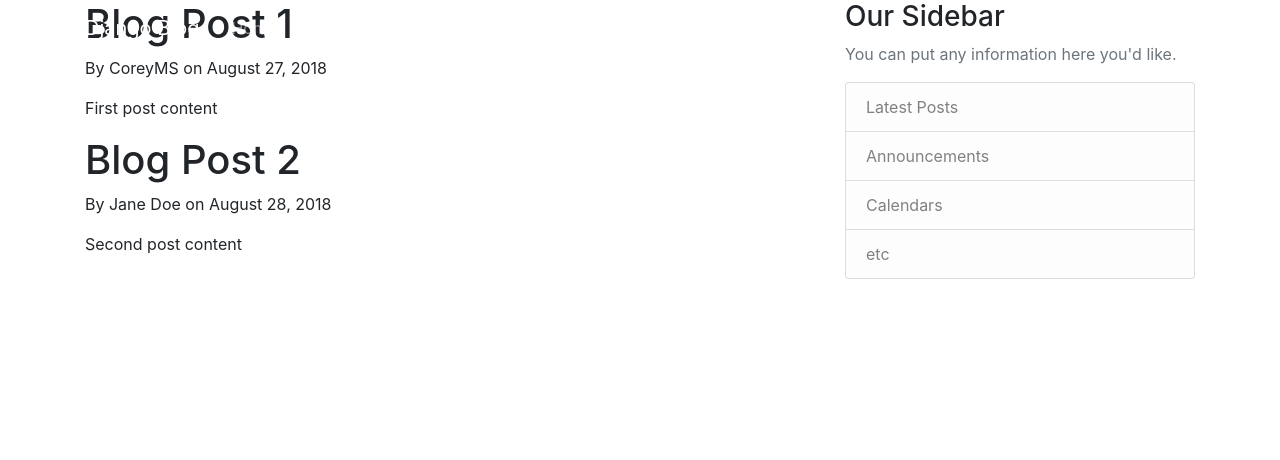
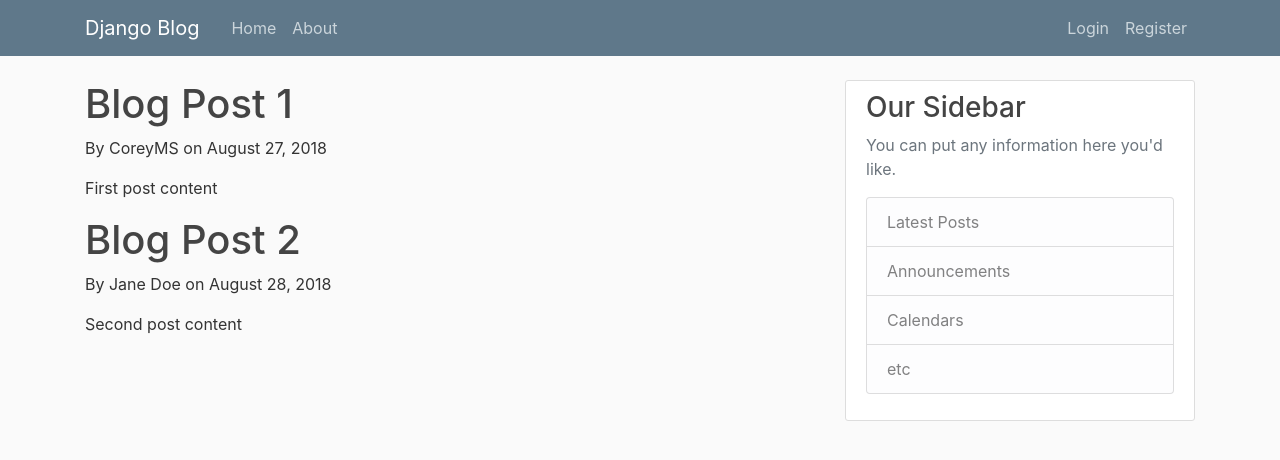
Before and after one commit to karamoldoevee/Django_Blog, a Django app: page / in a window 1280 px wide. Shown: the top 460 px of the page. Run offline with Django 3.2, Linux system fonts and the light colour scheme; some libraries are stand-ins or nearby versions.

Commit message:
Added changes to main.css

```diff
--- /dev/null
+++ b/source/blog/static/blog/main.css
@@ -0,0 +1,84 @@
+body {
+  background: #fafafa;
+  color: #333333;
+  margin-top: 5rem;
+}
+
+h1, h2, h3, h4, h5, h6 {
+  color: #444444;
+}
+
+ul {
+  margin: 0;
+}
+
+.bg-steel {
+  background-color: #5f788a;
+}
+
+.site-header .navbar-nav .nav-link {
+  color: #cbd5db;
+}
+
+.site-header .navbar-nav .nav-link:hover {
+  color: #ffffff;
+}
+
+.site-header .navbar-nav .nav-link.active {
+  font-weight: 500;
+}
+
+.content-section {
+  background: #ffffff;
+  padding: 10px 20px;
+  border: 1px solid #dddddd;
+  border-radius: 3px;
+  margin-bottom: 20px;
+}
+
+.article-title {
+  color: #444444;
+}
+
+a.article-title:hover {
+  color: #428bca;
+  text-decoration: none;
+}
+
+.article-content {
+  white-space: pre-line;
+}
+
+.article-img {
+  height: 65px;
+  width: 65px;
+  margin-right: 16px;
+}
+
+.article-metadata {
+  padding-bottom: 1px;
+  margin-bottom: 4px;
+  border-bottom: 1px solid #e3e3e3
+}
+
+.article-metadata a:hover {
+  color: #333;
+  text-decoration: none;
+}
+
+.article-svg {
+  width: 25px;
+  height: 25px;
+  vertical-align: middle;
+}
+
+.account-img {
+  height: 125px;
+  width: 125px;
+  margin-right: 20px;
+  margin-bottom: 16px;
+}
+
+.account-heading {
+  font-size: 2.5rem;
+}
--- a/source/blog/templates/blog/base.html
+++ b/source/blog/templates/blog/base.html
@@ -1,12 +1,17 @@
+ {% load static %}
 <!DOCTYPE html>
-<html lang="en">
+<html lang="">
 <head>
+
     <!-- Required meta tags -->
     <meta charset="utf-8">
     <meta name="viewport" content="width=device-width, initial-scale=1, shrink-to-fit=no">
 
     <!-- Bootstrap CSS -->
-    <link rel="stylesheet" href="https://stackpath.bootstrapcdn.com/bootstrap/4.3.1/css/bootstrap.min.css" integrity="sha384-ggOyR0iXCbMQv3Xipma34MD+dH/1fQ784/j6cY/iJTQUOhcWr7x9JvoRxT2MZw1T" crossorigin="anonymous">
+    <link rel="stylesheet" href="https://maxcdn.bootstrapcdn.com/bootstrap/4.0.0/css/bootstrap.min.css" integrity="sha384-Gn5384xqQ1aoWXA+058RXPxPg6fy4IWvTNh0E263XmFcJlSAwiGgFAW/dAiS6JXm" crossorigin="anonymous">
+
+    <link rel="stylesheet" type="text/css" href="{% static 'blog/main.css' %}">
+
     {% if title %}
         <title>Django Blog - {{ title }}</title>
     {% else %}
@@ -50,6 +55,7 @@
                 <li class="list-group-item list-group-item-light">Calendars</li>
                 <li class="list-group-item list-group-item-light">etc</li>
               </ul>
+            </p>
           </div>
         </div>
       </div>
@@ -57,8 +63,8 @@
 
     <!-- Optional JavaScript -->
     <!-- jQuery first, then Popper.js, then Bootstrap JS -->
-    <script src="https://code.jquery.com/jquery-3.3.1.slim.min.js" integrity="sha384-q8i/X+965DzO0rT7abK41JStQIAqVgRVzpbzo5smXKp4YfRvH+8abtTE1Pi6jizo" crossorigin="anonymous"></script>
-    <script src="https://cdnjs.cloudflare.com/ajax/libs/popper.js/1.14.7/umd/popper.min.js" integrity="sha384-UO2eT0CpHqdSJQ6hJty5KVphtPhzWj9WO1clHTMGa3JDZwrnQq4sF86dIHNDz0W1" crossorigin="anonymous"></script>
-    <script src="https://stackpath.bootstrapcdn.com/bootstrap/4.3.1/js/bootstrap.min.js" integrity="sha384-JjSmVgyd0p3pXB1rRibZUAYoIIy6OrQ6VrjIEaFf/nJGzIxFDsf4x0xIM+B07jRM" crossorigin="anonymous"></script>
+    <script src="https://code.jquery.com/jquery-3.2.1.slim.min.js" integrity="sha384-KJ3o2DKtIkvYIK3UENzmM7KCkRr/rE9/Qpg6aAZGJwFDMVNA/GpGFF93hXpG5KkN" crossorigin="anonymous"></script>
+    <script src="https://cdnjs.cloudflare.com/ajax/libs/popper.js/1.12.9/umd/popper.min.js" integrity="sha384-ApNbgh9B+Y1QKtv3Rn7W3mgPxhU9K/ScQsAP7hUibX39j7fakFPskvXusvfa0b4Q" crossorigin="anonymous"></script>
+    <script src="https://maxcdn.bootstrapcdn.com/bootstrap/4.0.0/js/bootstrap.min.js" integrity="sha384-JZR6Spejh4U02d8jOt6vLEHfe/JQGiRRSQQxSfFWpi1MquVdAyjUar5+76PVCmYl" crossorigin="anonymous"></script>
 </body>
 </html>
```
Also changed, not shown: source/blog/static/blog.css (deleted).
